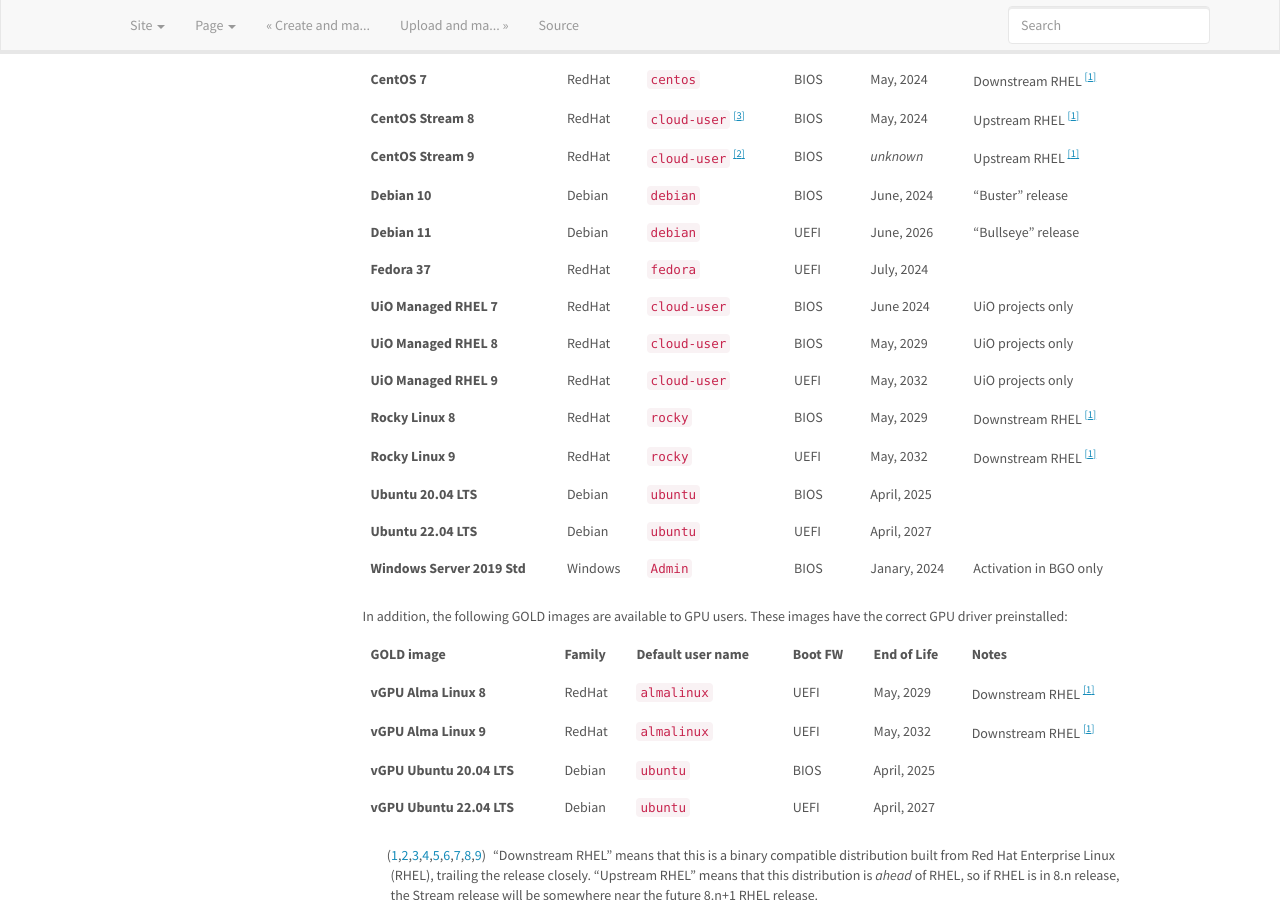
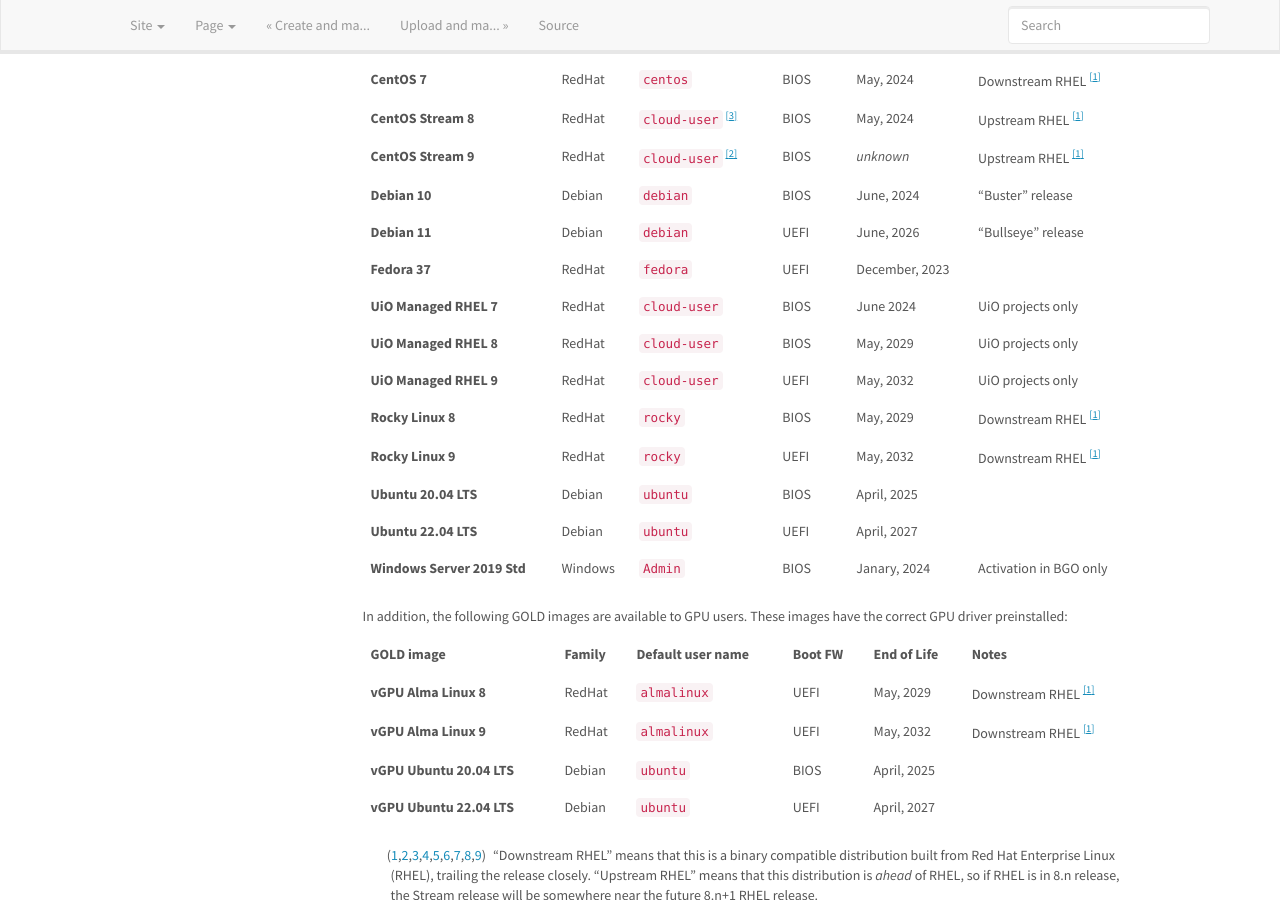
Before and after one commit to norcams/docs-enduser, a Sphinx documentation site: the page built from docs/gold-image.rst, in a window 1280 px wide and 900 px high, scrolled down 465 px. Built offline with Sphinx 7.4.7, drawn with Linux system fonts in a browser that asks for light colours.

Commit message:
correct f37 eol date

```diff
--- a/docs/gold-image.rst
+++ b/docs/gold-image.rst
@@ -31,7 +31,7 @@ GOLD image                     Family   Default user name     Boot FW  End of Li
 **CentOS Stream 9**            RedHat   ``cloud-user`` [#f2]_ BIOS     *unknown*            Upstream RHEL [#f1]_
 **Debian 10**                  Debian   ``debian``            BIOS     June, 2024           "Buster" release
 **Debian 11**                  Debian   ``debian``            UEFI     June, 2026           "Bullseye" release
-**Fedora 37**                  RedHat   ``fedora``            UEFI     July, 2024
+**Fedora 37**                  RedHat   ``fedora``            UEFI     December, 2023
 **UiO Managed RHEL 7**         RedHat   ``cloud-user``        BIOS     June 2024            UiO projects only
 **UiO Managed RHEL 8**         RedHat   ``cloud-user``        BIOS     May, 2029            UiO projects only
 **UiO Managed RHEL 9**         RedHat   ``cloud-user``        UEFI     May, 2032            UiO projects only
```
